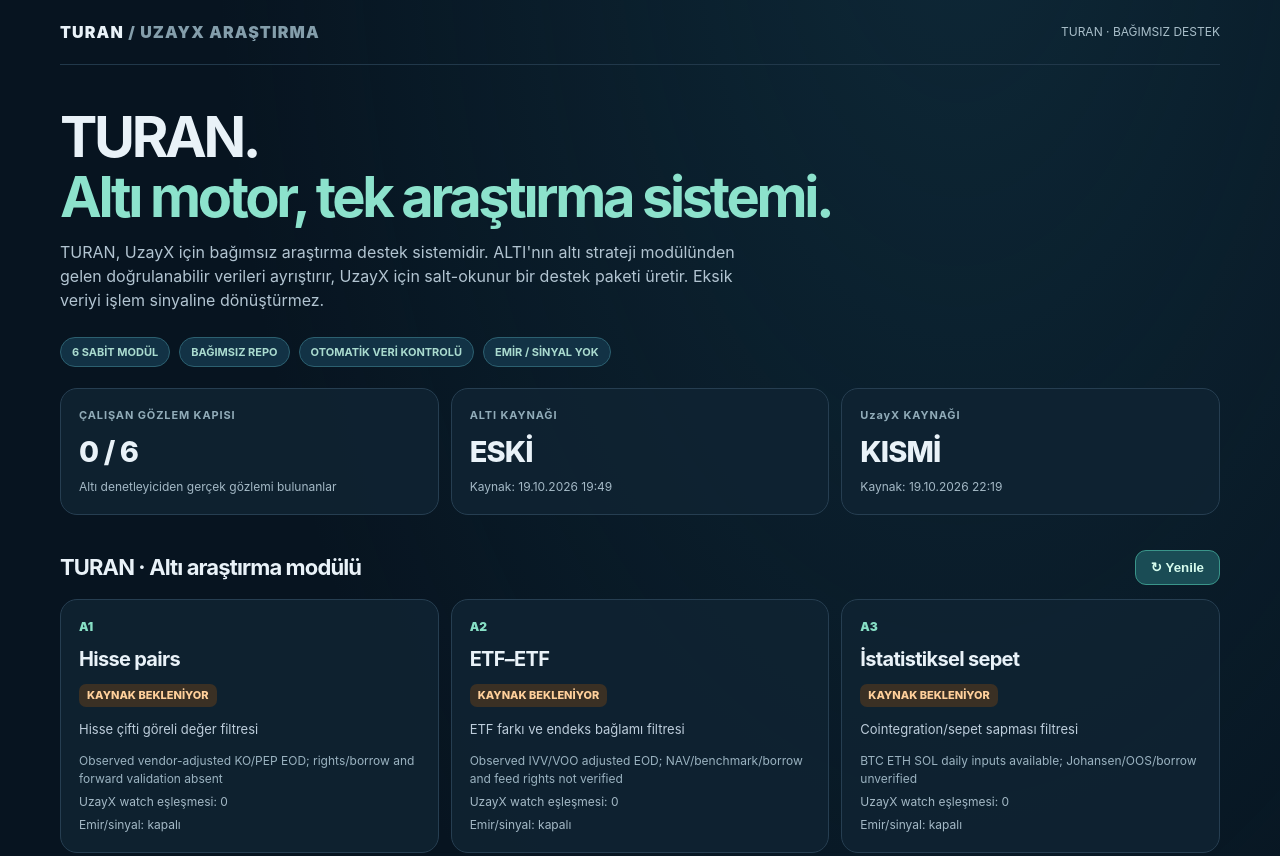
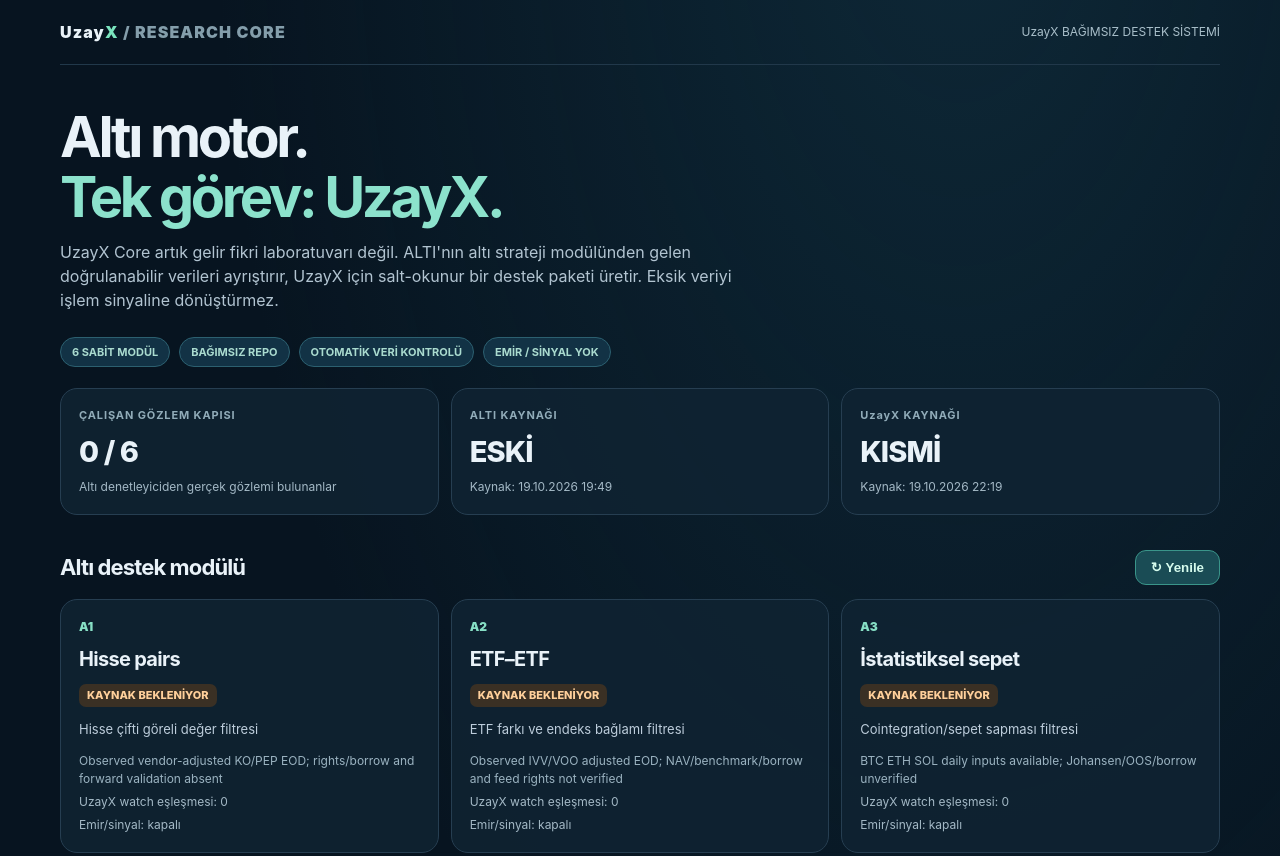
Before and after one commit to onurqlp/makine-core, a plain HTML site: page site/index.html in a window 1280 px wide. Shown: the top 856 px of the page. Drawn offline with Linux system fonts and the light colour scheme.

Commit message:
Keep TURAN within UZAYX; remove unintended separate TURAN branding

```diff
--- a/site/index.html
+++ b/site/index.html
@@ -1,7 +1,7 @@
 <!doctype html>
 <html lang="tr"><head><meta charset="utf-8"><meta name="viewport" content="width=device-width, initial-scale=1, viewport-fit=cover">
-<meta name="theme-color" content="#071420"><meta name="description" content="TURAN · Altı modüllü salt-okunur piyasa araştırması">
-<title>TURAN | Altı Destek Modülü</title>
+<meta name="theme-color" content="#071420"><meta name="description" content="UzayX Research Core · Altı modüllü salt-okunur piyasa araştırması">
+<title>UzayX Research Core | Altı Destek Modülü</title>
 <style>
 :root{color-scheme:dark;font-family:Inter,system-ui,-apple-system,Segoe UI,sans-serif;background:#071420;color:#e9f2f8}*{box-sizing:border-box}
 body{margin:0;background:radial-gradient(ellipse at 75% -10%,#17465966,transparent 55%),#071420;line-height:1.5}a{color:#91d6e1;text-decoration:none}
@@ -28,14 +28,14 @@
 @media(max-width:560px){.summary,.modules{grid-template-columns:1fr}.module{min-height:0}.right{font-size:10px}.wrap{width:min(100% - 26px,1160px)}}
 </style></head><body>
 <div class="wrap">
-<header><div class="brand">TURAN <span style="color:#849eab">/ UZAYX ARAŞTIRMA</span></div><div class="right">TURAN · BAĞIMSIZ DESTEK</div></header>
-<main><h1>TURAN.<br><em>Altı motor, tek araştırma sistemi.</em></h1>
-<p class="lede">TURAN, UzayX için bağımsız araştırma destek sistemidir. ALTI'nın altı strateji modülünden gelen doğrulanabilir verileri ayrıştırır, UzayX için salt-okunur bir destek paketi üretir. Eksik veriyi işlem sinyaline dönüştürmez.</p>
+<header><div class="brand">Uzay<span>X</span> <span style="color:#849eab">/ RESEARCH CORE</span></div><div class="right">UzayX BAĞIMSIZ DESTEK SİSTEMİ</div></header>
+<main><h1>Altı motor.<br><em>Tek görev: UzayX.</em></h1>
+<p class="lede">UzayX Core artık gelir fikri laboratuvarı değil. ALTI'nın altı strateji modülünden gelen doğrulanabilir verileri ayrıştırır, UzayX için salt-okunur bir destek paketi üretir. Eksik veriyi işlem sinyaline dönüştürmez.</p>
 <div class="top"><span class="tag">6 SABİT MODÜL</span><span class="tag">BAĞIMSIZ REPO</span><span class="tag">OTOMATİK VERİ KONTROLÜ</span><span class="tag">EMİR / SİNYAL YOK</span></div>
 <div class="summary"><article class="panel"><div class="label">ÇALIŞAN GÖZLEM KAPISI</div><div class="big" id="observing">—</div><div class="sub">Altı denetleyiciden gerçek gözlemi bulunanlar</div></article>
 <article class="panel"><div class="label">ALTI KAYNAĞI</div><div class="big" id="alti">—</div><div class="sub" id="altiTime">Veri saati bekleniyor</div></article>
 <article class="panel"><div class="label">UzayX KAYNAĞI</div><div class="big" id="coin">—</div><div class="sub" id="coinTime">Veri saati bekleniyor</div></article></div>
-<section class="section"><div class="section-title"><h2>TURAN · Altı araştırma modülü</h2><button id="refresh">↻ Yenile</button></div><div id="modules" class="modules"><div class="panel">Modül durumu yükleniyor…</div></div></section>
+<section class="section"><div class="section-title"><h2>Altı destek modülü</h2><button id="refresh">↻ Yenile</button></div><div id="modules" class="modules"><div class="panel">Modül durumu yükleniyor…</div></div></section>
 <section class="section"><h2>UzayX aktarımı</h2><div class="bottom" style="margin-top:14px">
 <div class="panel"><div class="label">DESTEK PAKETİ</div><div class="big" id="handoff">—</div><div class="sub" id="matches">Gözlem eşleşmesi bekleniyor</div><p class="note">Bu paket UzayX tarafından ayrıca tüketilmedikçe canlı sistemde değişiklik oluşturmaz.</p></div>
 <div class="panel"><div class="label">OTOMASYON DURUMU</div><div class="big" id="trigger">—</div><div class="sub" id="generated">Son çalışma bilinmiyor</div><p class="note">Zamanlayıcı ve kaynak gözlemi ayrı doğrulanır. İşlem ve sanal kasa erişimi verilmez.</p></div></div></section>
```
